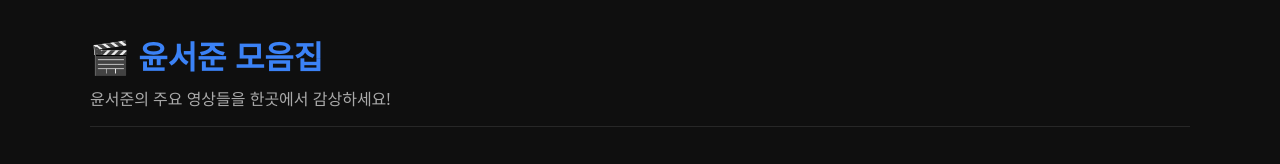
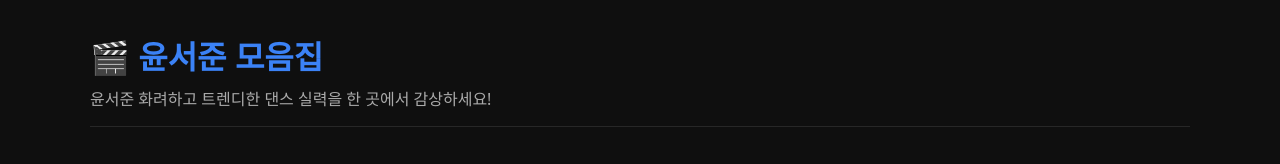
Before and after one commit to joonbeom302/Portfolio, an Astro site: page / in a window 1280 px wide. Shown: the top 164 px of the page. Built offline with nearby package versions, Linux system fonts and the light colour scheme; Astro itself is replaced by a stand-in of ours.

Commit message:
feat: 윤서준 모음집 영상 사이트 전환

```diff
--- a/src/pages/index.astro
+++ b/src/pages/index.astro
@@ -44,10 +44,10 @@ const videoList = [
     <!-- 헤더 영역 -->
     <header class="header">
       <h1>🎬 윤서준 모음집</h1>
-      <p>윤서준의 주요 영상들을 한곳에서 감상하세요!</p>
+      <p>윤서준 화려하고 트렌디한 댄스 실력을 한 곳에서 감상하세요!</p>
     </header>
 
-    <!-- 영상 카드가 렌더링되는 비디오 그리드 -->
+<!-- 영상 카드가 렌더링되는 비디오 그리드 -->
     <section class="video-grid">
       {videoList.map((video) => (
         <article class="video-card" data-video-src={video.videoUrl} data-title={video.title}>
```
